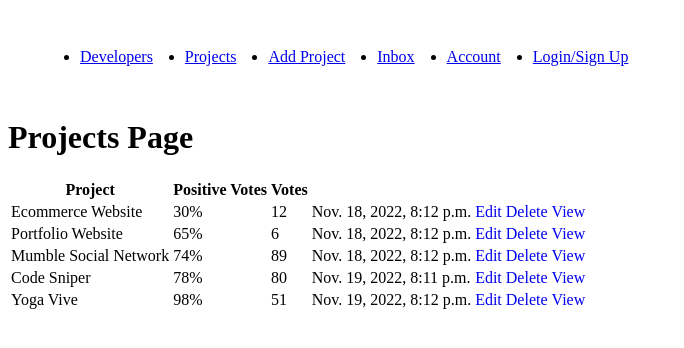
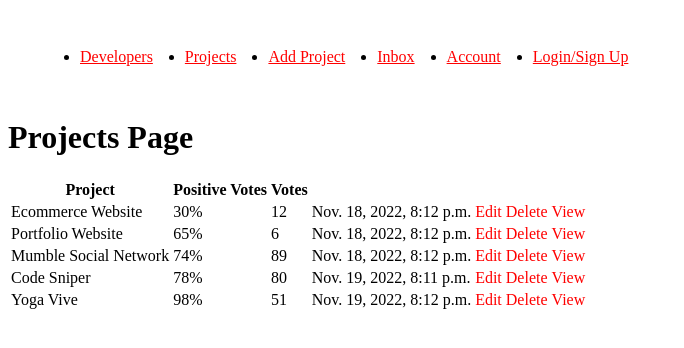
Before and after one commit to Rvkt/DevSearch, a Django app: page / in a window 1280 px wide. Shown: the top 348 px of the page, without its empty margins (0-684 px from the left). Run offline with Django 3.2, Linux system fonts and the light colour scheme; data comes from the database, SQL or seed files in the repository.

Commit message:
static/styles/main.css created

```diff
--- /dev/null
+++ b/static/styles/main.css
@@ -0,0 +1,3 @@
+a {
+    color: red;
+}
--- a/templates/main.html
+++ b/templates/main.html
@@ -1,10 +1,12 @@
+{% load static %}
+
 <!DOCTYPE html>
 <html lang="en">
     <head>
         <meta charset="UTF-8" />
         <meta http-equiv="X-UA-Compatible" content="IE=edge" />
         <meta name="viewport" content="width=device-width, initial-scale=1.0" />
-        <!-- <link rel="stylesheet" type="text/css" media="screen" href="style.css" /> -->
+        <link rel="stylesheet" type="text/css" media="screen" href="main.css" />
         <!-- <script src="main.js"></script> -->
         <title>DevSearch</title>
     </head>
```
